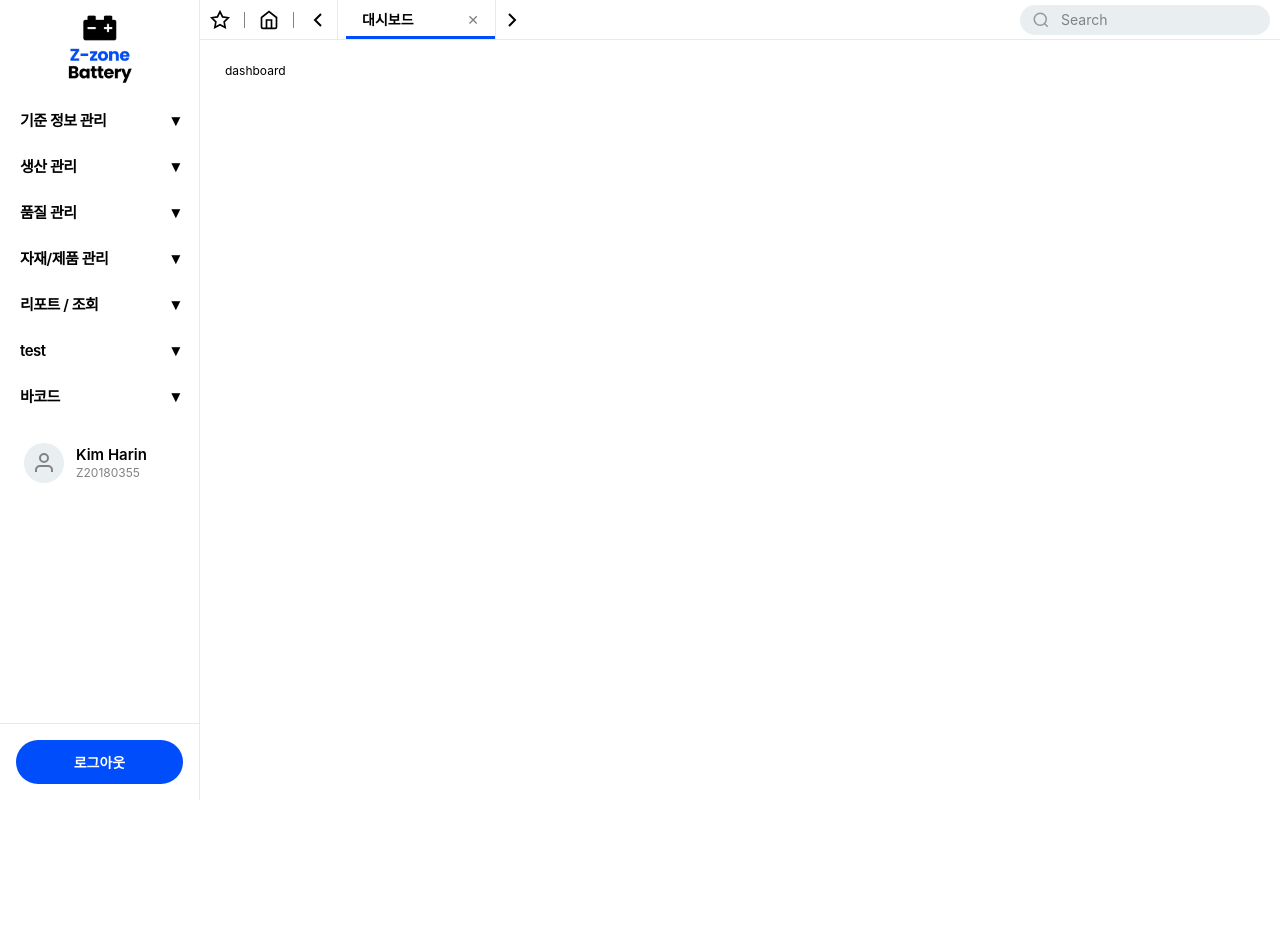
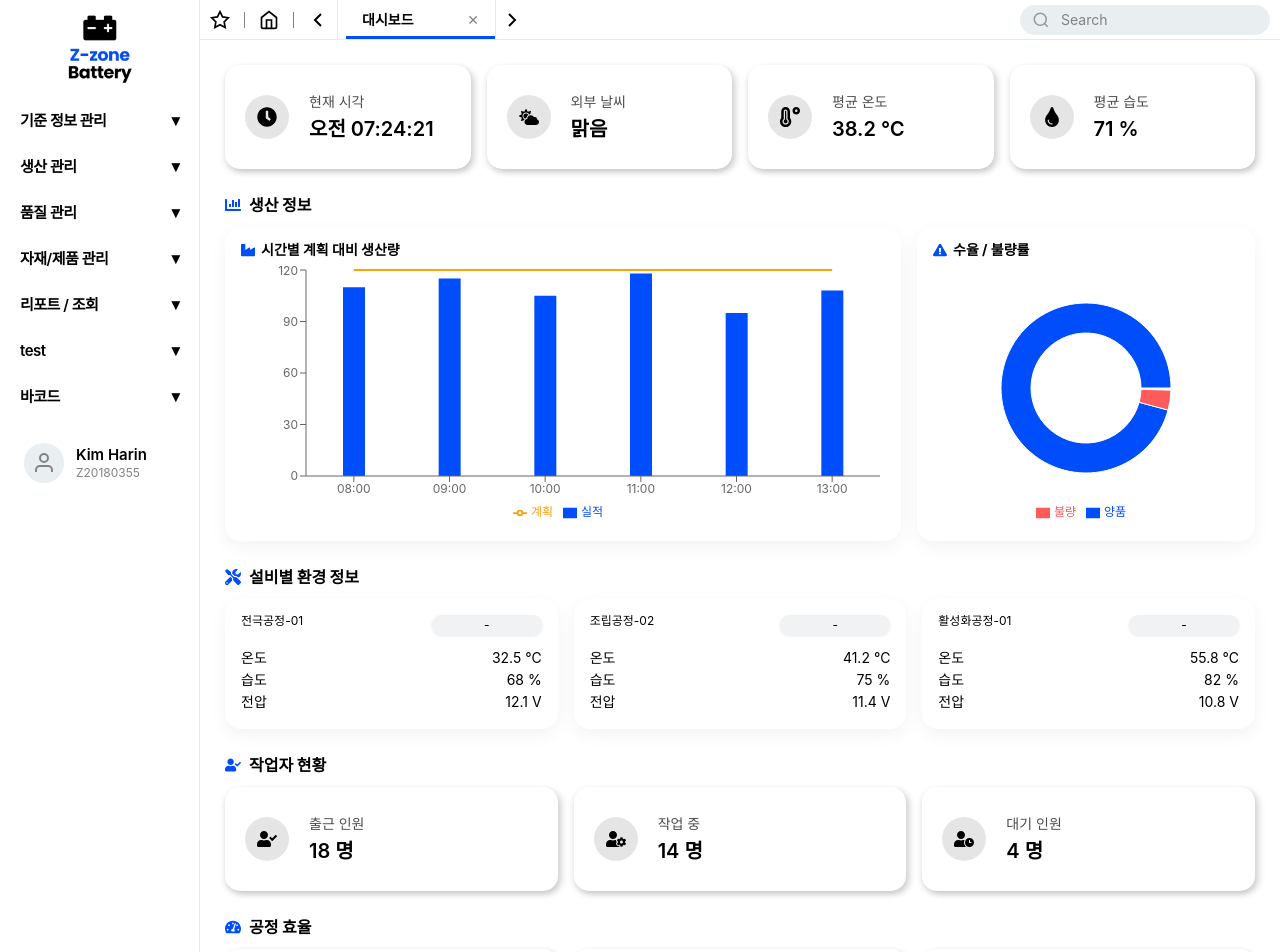
Before and after one commit to mes-team-2/React, a React (Create React App) app: page /mes/dashboard in a window 1280 px wide. Shown: the top 952 px of the page. Before the commit the page ends 800 px from the top, so only its background shows below. Built offline with nearby package versions, Linux system fonts and the light colour scheme; sample sign-in values are in the browser's storage.

Commit message:
대시보드 베이스

```diff
--- a/src/pages/dashboard/DashBoard.js
+++ b/src/pages/dashboard/DashBoard.js
@@ -1,9 +1,353 @@
-const DashBoard = () => {
-  return (
-    <>
-      <p>dashboard</p>
-    </>
-  );
+// src/pages/mes/Dashboard.js
+import styled from "styled-components";
+import { useEffect, useState } from "react";
+import {
+  BarChart,
+  Bar,
+  Line,
+  XAxis,
+  YAxis,
+  Tooltip,
+  ResponsiveContainer,
+  PieChart,
+  Pie,
+  Cell,
+  Legend,
+} from "recharts";
+
+/* ===== react-icons ===== */
+import {
+  FaClock,
+  FaCloudSun,
+  FaTemperatureHigh,
+  FaTint,
+  FaChartBar,
+  FaIndustry,
+  FaExclamationTriangle,
+  FaTools,
+  FaUserCheck,
+  FaUserCog,
+  FaUserClock,
+  FaTachometerAlt,
+} from "react-icons/fa";
+
+import SummaryCard from "../../components/SummaryCard";
+import Status from "../../components/Status";
+
+/* =========================
+   MOCK DATA
+========================= */
+
+// 현재 시각
+const getNowTime = () =>
+  new Date().toLocaleTimeString("ko-KR", {
+    hour: "2-digit",
+    minute: "2-digit",
+    second: "2-digit",
+  });
+
+// 🔥 시간별 계획 vs 실적 (핵심 차트)
+const PROD_TREND = [
+  { time: "08:00", plan: 120, actual: 110 },
+  { time: "09:00", plan: 120, actual: 115 },
+  { time: "10:00", plan: 120, actual: 105 },
+  { time: "11:00", plan: 120, actual: 118 },
+  { time: "12:00", plan: 120, actual: 95 },
+  { time: "13:00", plan: 120, actual: 108 },
+];
+
+// 수율 / 불량률
+const YIELD_CHART = [
+  { name: "양품", value: 96.2 },
+  { name: "불량", value: 3.8 },
+];
+
+// 설비 환경 (SensorLog 기반)
+const MACHINE_ENV = [
+  {
+    machine: "전극공정-01",
+    temperature: 32.5,
+    humidity: 68,
+    voltage: 12.1,
+    status: "NORMAL",
+  },
+  {
+    machine: "조립공정-02",
+    temperature: 41.2,
+    humidity: 75,
+    voltage: 11.4,
+    status: "WARNING",
+  },
+  {
+    machine: "활성화공정-01",
+    temperature: 55.8,
+    humidity: 82,
+    voltage: 10.8,
+    status: "ERROR",
+  },
+];
+
+// 작업자 정보
+const WORKER_INFO = {
+  total: 18,
+  working: 14,
+  standby: 4,
 };
 
-export default DashBoard;
+// 공정 효율
+const PROCESS_EFF = {
+  uph: 120,
+  defectRate: 3.8,
+  materialUsage: 52,
+};
+
+export default function Dashboard() {
+  const [time, setTime] = useState(getNowTime());
+
+  useEffect(() => {
+    const timer = setInterval(() => {
+      setTime(getNowTime());
+    }, 1000);
+    return () => clearInterval(timer);
+  }, []);
+
+  return (
+    <Wrapper>
+      {/* ================= 상단 글로벌 ================= */}
+      <Section>
+        <Grid cols={4}>
+          <SummaryCard label="현재 시각" value={time} icon={<FaClock />} />
+          <SummaryCard label="외부 날씨" value="맑음" icon={<FaCloudSun />} />
+          <SummaryCard
+            label="평균 온도"
+            value="38.2 ℃"
+            icon={<FaTemperatureHigh />}
+          />
+          <SummaryCard label="평균 습도" value="71 %" icon={<FaTint />} />
+        </Grid>
+      </Section>
+
+      {/* ================= 생산 정보 (핵심) ================= */}
+      <Section>
+        <SectionTitle>
+          <FaChartBar /> 생산 정보
+        </SectionTitle>
+
+        <ChartGrid>
+          {/* 시간별 계획 vs 실적 */}
+          <ChartCard>
+            <ChartTitle>
+              <FaIndustry /> 시간별 계획 대비 생산량
+            </ChartTitle>
+
+            <ResponsiveContainer width="100%" height={260}>
+              <BarChart data={PROD_TREND}>
+                <XAxis dataKey="time" />
+                <YAxis />
+                <Tooltip />
+                <Legend />
+
+                <Bar dataKey="actual" name="실적" fill="#004DFC" barSize={22} />
+
+                <Line
+                  type="monotone"
+                  dataKey="plan"
+                  name="계획"
+                  stroke="#FF9F0A"
+                  strokeWidth={2}
+                  dot={false}
+                />
+              </BarChart>
+            </ResponsiveContainer>
+          </ChartCard>
+
+          {/* 수율 / 불량률 */}
+          <ChartCard>
+            <ChartTitle>
+              <FaExclamationTriangle /> 수율 / 불량률
+            </ChartTitle>
+
+            <ResponsiveContainer width="100%" height={260}>
+              <PieChart>
+                <Pie
+                  data={YIELD_CHART}
+                  dataKey="value"
+                  nameKey="name"
+                  innerRadius={55}
+                  outerRadius={85}
+                >
+                  <Cell fill="#004DFC" />
+                  <Cell fill="#FF5B5B" />
+                </Pie>
+                <Tooltip />
+                <Legend />
+              </PieChart>
+            </ResponsiveContainer>
+          </ChartCard>
+        </ChartGrid>
+      </Section>
+
+      {/* ================= 설비 환경 ================= */}
+      <Section>
+        <SectionTitle>
+          <FaTools /> 설비별 환경 정보
+        </SectionTitle>
+
+        <Grid cols={3}>
+          {MACHINE_ENV.map((m) => (
+            <Card key={m.machine}>
+              <CardHeader>
+                <strong>{m.machine}</strong>
+                <Status value={m.status} />
+              </CardHeader>
+
+              <EnvRow>
+                <span>온도</span>
+                <span>{m.temperature} ℃</span>
+              </EnvRow>
+              <EnvRow>
+                <span>습도</span>
+                <span>{m.humidity} %</span>
+              </EnvRow>
+              <EnvRow>
+                <span>전압</span>
+                <span>{m.voltage} V</span>
+              </EnvRow>
+            </Card>
+          ))}
+        </Grid>
+      </Section>
+
+      {/* ================= 작업자 ================= */}
+      <Section>
+        <SectionTitle>
+          <FaUserCheck /> 작업자 현황
+        </SectionTitle>
+
+        <Grid cols={3}>
+          <SummaryCard
+            label="출근 인원"
+            value={`${WORKER_INFO.total} 명`}
+            icon={<FaUserCheck />}
+          />
+          <SummaryCard
+            label="작업 중"
+            value={`${WORKER_INFO.working} 명`}
+            icon={<FaUserCog />}
+          />
+          <SummaryCard
+            label="대기 인원"
+            value={`${WORKER_INFO.standby} 명`}
+            icon={<FaUserClock />}
+          />
+        </Grid>
+      </Section>
+
+      {/* ================= 공정 효율 ================= */}
+      <Section>
+        <SectionTitle>
+          <FaTachometerAlt /> 공정 효율
+        </SectionTitle>
+
+        <Grid cols={3}>
+          <SummaryCard
+            label="시간당 생산량 (UPH)"
+            value={PROCESS_EFF.uph}
+            icon={<FaTachometerAlt />}
+          />
+          <SummaryCard
+            label="불량률"
+            value={`${PROCESS_EFF.defectRate} %`}
+            icon={<FaExclamationTriangle />}
+          />
+          <SummaryCard
+            label="자재 소모량 (5분)"
+            value={`${PROCESS_EFF.materialUsage} EA`}
+            icon={<FaIndustry />}
+          />
+        </Grid>
+      </Section>
+    </Wrapper>
+  );
+}
+
+/* =========================
+   Layout Styles
+========================= */
+
+const Wrapper = styled.div`
+  display: flex;
+  flex-direction: column;
+  gap: 28px;
+`;
+
+const Section = styled.div`
+  display: flex;
+  flex-direction: column;
+  gap: 14px;
+`;
+
+const SectionTitle = styled.h3`
+  display: flex;
+  align-items: center;
+  gap: 8px;
+  font-size: 16px;
+  font-weight: 800;
+  margin: 0;
+
+  svg {
+    color: #004dfc;
+  }
+`;
+
+const Grid = styled.div`
+  display: grid;
+  grid-template-columns: repeat(${(p) => p.cols}, 1fr);
+  gap: 16px;
+`;
+
+const ChartGrid = styled.div`
+  display: grid;
+  grid-template-columns: 2fr 1fr;
+  gap: 16px;
+`;
+
+const ChartCard = styled.div`
+  background: white;
+  border-radius: 16px;
+  padding: 16px;
+  box-shadow: 0 6px 18px rgba(0, 0, 0, 0.05);
+`;
+
+const ChartTitle = styled.div`
+  display: flex;
+  align-items: center;
+  gap: 6px;
+  font-size: 14px;
+  font-weight: 700;
+  margin-bottom: 8px;
+
+  svg {
+    color: #004dfc;
+  }
+`;
+
+const Card = styled.div`
+  background: white;
+  border-radius: 16px;
+  padding: 16px;
+  box-shadow: 0 6px 18px rgba(0, 0, 0, 0.05);
+`;
+
+const CardHeader = styled.div`
+  display: flex;
+  justify-content: space-between;
+  margin-bottom: 12px;
+`;
+
+const EnvRow = styled.div`
+  display: flex;
+  justify-content: space-between;
+  font-size: 14px;
+  padding: 4px 0;
+`;
```
